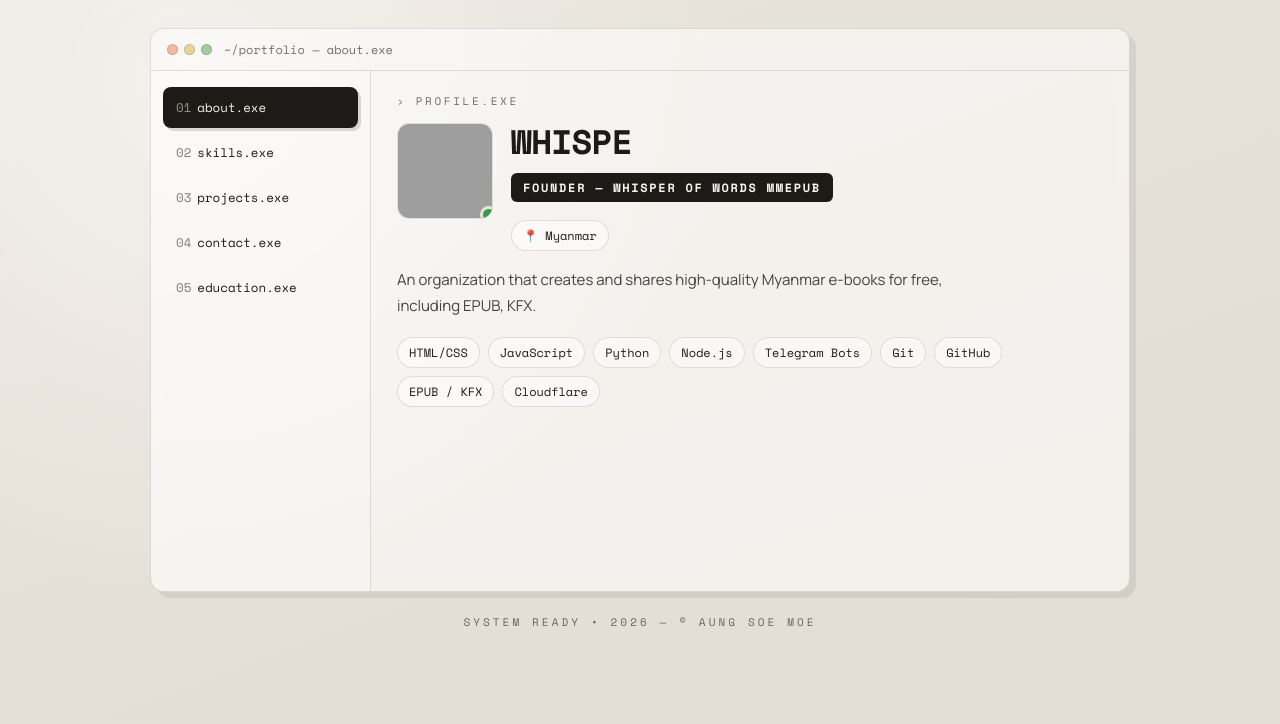
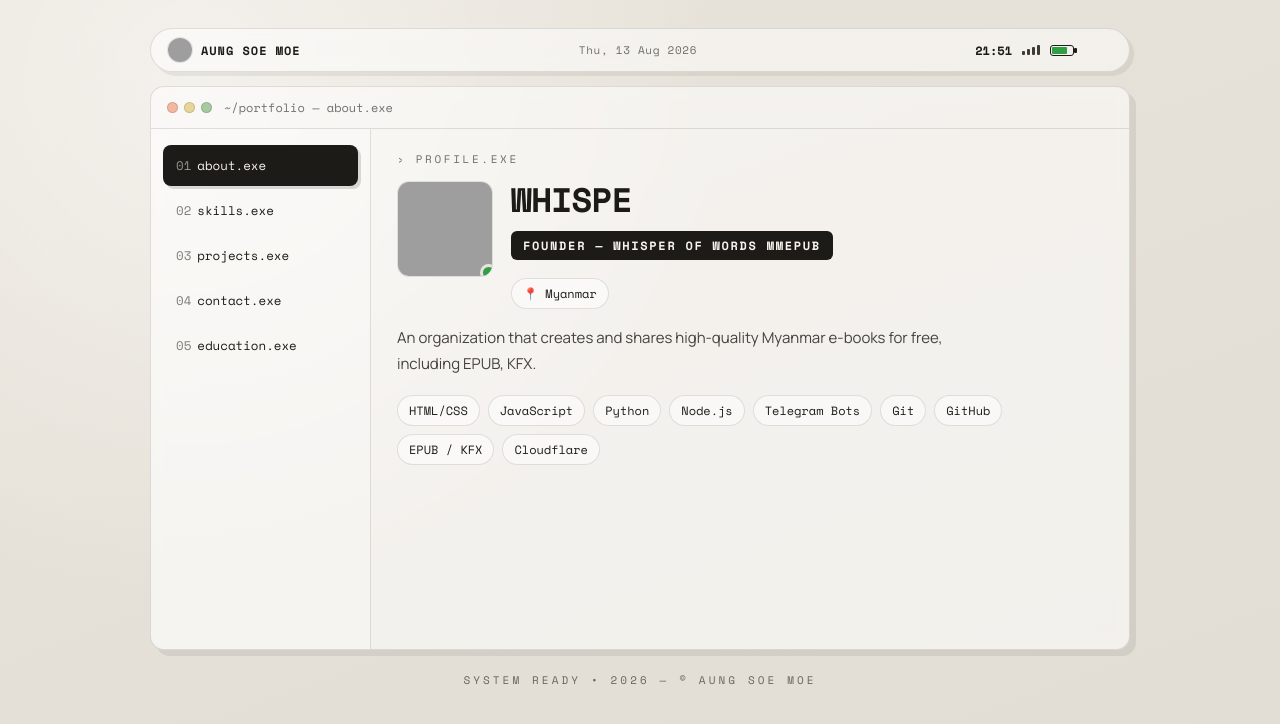
Before and after one commit to whispermmepub/my-portfolio, a plain HTML site: page index.html in a window 1280 px wide. Drawn offline with nearby package versions, Linux system fonts and the light colour scheme; grey boxes are pictures that could not be loaded.

Commit message:
Add Review project, live status bar (clock, date, signal, battery), clean README

```diff
--- a/index.html
+++ b/index.html
@@ -26,6 +26,21 @@
 
     <!-- Main app -->
     <div id="app" class="hidden">
+      <div class="statusbar">
+        <div class="sb-left">
+          <img class="sb-avatar" id="sb-avatar" alt="avatar" />
+          <span class="sb-name" id="sb-name"></span>
+        </div>
+        <div class="sb-center" id="sb-date"></div>
+        <div class="sb-right">
+          <span class="sb-time" id="sb-time"></span>
+          <span class="sb-signal" title="Signal"><i></i><i></i><i></i><i></i></span>
+          <span class="sb-battery">
+            <span class="batt"><span class="fill" id="sb-batt-fill"></span></span>
+            <span class="batt-txt" id="sb-batt-txt"></span>
+          </span>
+        </div>
+      </div>
       <div class="window">
         <div class="titlebar">
           <div class="dots"><span></span><span></span><span></span></div>
--- a/script.js
+++ b/script.js
@@ -44,6 +44,14 @@
 
   // ── Projects ──
   projects: [
+    {
+      title: "Whisper Of Words Review",
+      desc: "မြန်မာစာအုပ်စာအညွှန်းများစုစည်းမှု — mm Epub book reviews and recommendations.",
+      tags: ["HTML", "Book Reviews"],
+      link: "https://whispermmepub.github.io/Review/",
+      code: "https://github.com/whispermmepub/Review",
+      date: "2026",
+    },
     {
       title: "Group Guardian Bot",
       desc: "Telegram group management + book search bot — link protection, auto-moderation, action logs, AI chat.",
@@ -304,8 +312,61 @@
   return escapeHtml(s);
 }
 
+/* ── Status bar (live clock + battery) ─────────────────── */
+function updateClock() {
+  const now = new Date();
+  const hh = String(now.getHours()).padStart(2, "0");
+  const mm = String(now.getMinutes()).padStart(2, "0");
+  const timeEl = $("#sb-time");
+  if (timeEl) timeEl.textContent = `${hh}:${mm}`;
+  const days = ["Sun", "Mon", "Tue", "Wed", "Thu", "Fri", "Sat"];
+  const months = ["Jan", "Feb", "Mar", "Apr", "May", "Jun", "Jul", "Aug", "Sep", "Oct", "Nov", "Dec"];
+  const dateEl = $("#sb-date");
+  if (dateEl) {
+    dateEl.textContent = `${days[now.getDay()]}, ${now.getDate()} ${months[now.getMonth()]} ${now.getFullYear()}`;
+  }
+}
+
+function setupBattery() {
+  const fill = $("#sb-batt-fill");
+  const txt = $("#sb-batt-txt");
+  if (!fill || !txt) return;
+  const setLevel = (level, charging) => {
+    fill.style.width = `${Math.max(0, Math.min(100, level))}%`;
+    fill.style.background = level <= 20 ? "#d9480f" : "var(--green)";
+    txt.textContent = charging ? `⚡ ${level}%` : `${level}%`;
+  };
+  if (!navigator.getBattery) { setLevel(0, false); return; }
+  navigator.getBattery()
+    .then((battery) => {
+      const refresh = () => setLevel(Math.round(battery.level * 100), battery.charging);
+      refresh();
+      battery.addEventListener("levelchange", refresh);
+      battery.addEventListener("chargingchange", refresh);
+    })
+    .catch(() => setLevel(0, false));
+}
+
+function renderStatusBar() {
+  const nameEl = $("#sb-name");
+  if (nameEl) nameEl.textContent = CONFIG.name;
+  const avatar = $("#sb-avatar");
+  if (avatar) {
+    if (CONFIG.photo) {
+      avatar.src = CONFIG.photo;
+      avatar.onerror = () => avatar.remove();
+    } else {
+      avatar.remove();
+    }
+  }
+  updateClock();
+  setInterval(updateClock, 1000);
+  setupBattery();
+}
+
 /* ── Init ────────────────────────────────────────────────── */
 function init() {
+  renderStatusBar();
   renderTabs();
   renderAbout();
   renderSkills();
--- a/styles.css
+++ b/styles.css
@@ -346,3 +346,43 @@
   #tabs button { font-size: 12px; padding: 8px 10px; }
   #content { padding: 18px 16px; }
 }
+
+/* ── Status bar (phone style) ──────────────────────────── */
+.statusbar {
+  max-width: 980px;
+  margin: 0 auto 14px;
+  display: flex;
+  align-items: center;
+  justify-content: space-between;
+  gap: 10px;
+  padding: 8px 16px;
+  background: rgba(255, 255, 255, 0.5);
+  border: 1px solid var(--line);
+  border-radius: 999px;
+  font-family: var(--mono);
+  font-size: 12px;
+  color: var(--ink);
+  box-shadow: 4px 4px 0 rgba(29, 27, 23, 0.07);
+  backdrop-filter: blur(6px);
+}
+.sb-left { display: flex; align-items: center; gap: 8px; min-width: 0; }
+.sb-avatar { width: 26px; height: 26px; border-radius: 50%; object-fit: cover; border: 1px solid var(--line); background: rgba(255,255,255,.4); }
+.sb-name { font-weight: 700; text-transform: uppercase; letter-spacing: 0.08em; white-space: nowrap; overflow: hidden; text-overflow: ellipsis; }
+.sb-center { font-size: 11px; letter-spacing: 0.06em; color: var(--ink-soft); white-space: nowrap; }
+.sb-right { display: flex; align-items: center; gap: 10px; }
+.sb-time { font-weight: 700; }
+.sb-signal { display: flex; align-items: flex-end; gap: 2px; }
+.sb-signal i { display: block; width: 3px; border-radius: 1px; background: var(--ink); opacity: 0.85; }
+.sb-signal i:nth-child(1) { height: 4px; }
+.sb-signal i:nth-child(2) { height: 6px; }
+.sb-signal i:nth-child(3) { height: 8px; }
+.sb-signal i:nth-child(4) { height: 10px; }
+.sb-battery { display: inline-flex; align-items: center; gap: 5px; }
+.batt { position: relative; width: 24px; height: 11px; border: 1.5px solid var(--ink); border-radius: 3px; }
+.batt::after { content: ""; position: absolute; right: -4px; top: 2px; width: 2.5px; height: 5px; background: var(--ink); border-radius: 1px; }
+.batt .fill { position: absolute; left: 1px; top: 1px; bottom: 1px; width: 70%; background: var(--green); border-radius: 1px; transition: width 0.3s ease; }
+.batt-txt { font-size: 11px; min-width: 34px; }
+@media (max-width: 560px) {
+  .sb-center { display: none; }
+  .sb-name { max-width: 120px; }
+}
```
Also changed, not shown: .wrangler/cache/pages.json (added), 1 other file.
